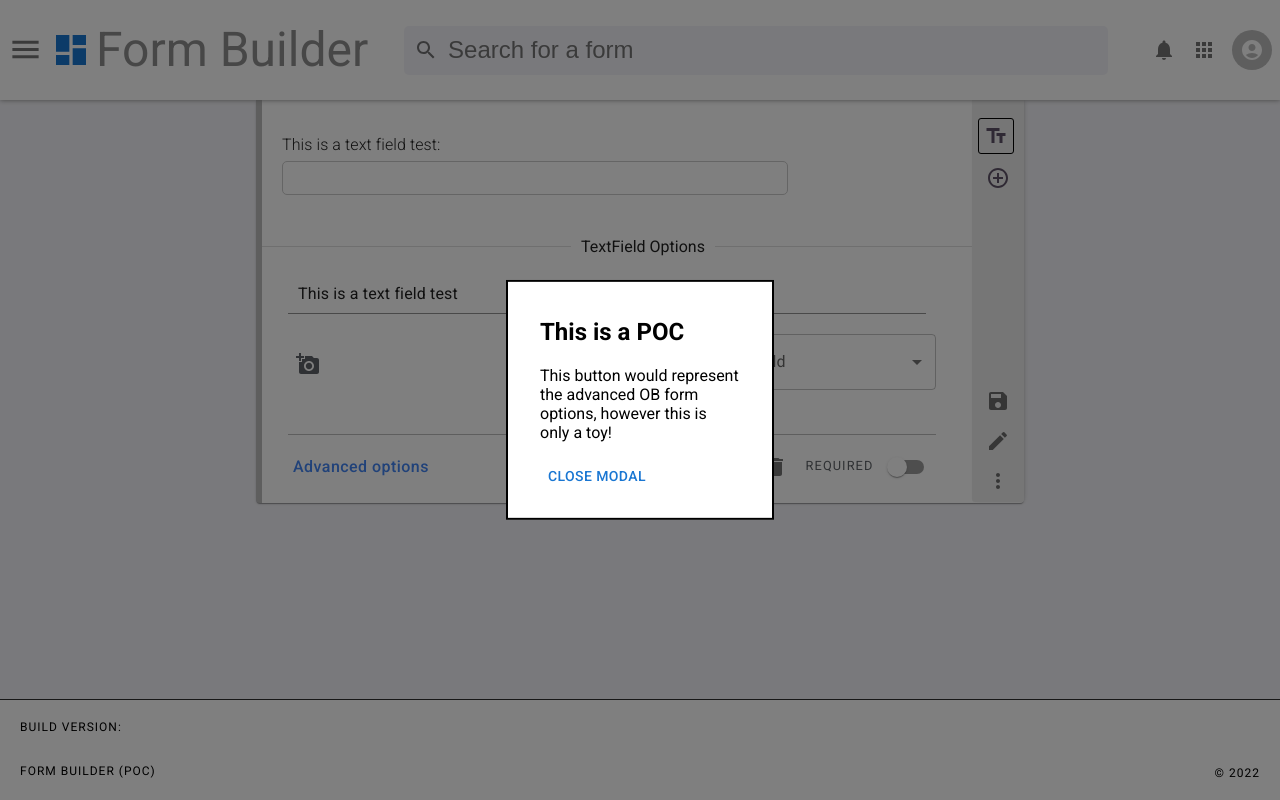
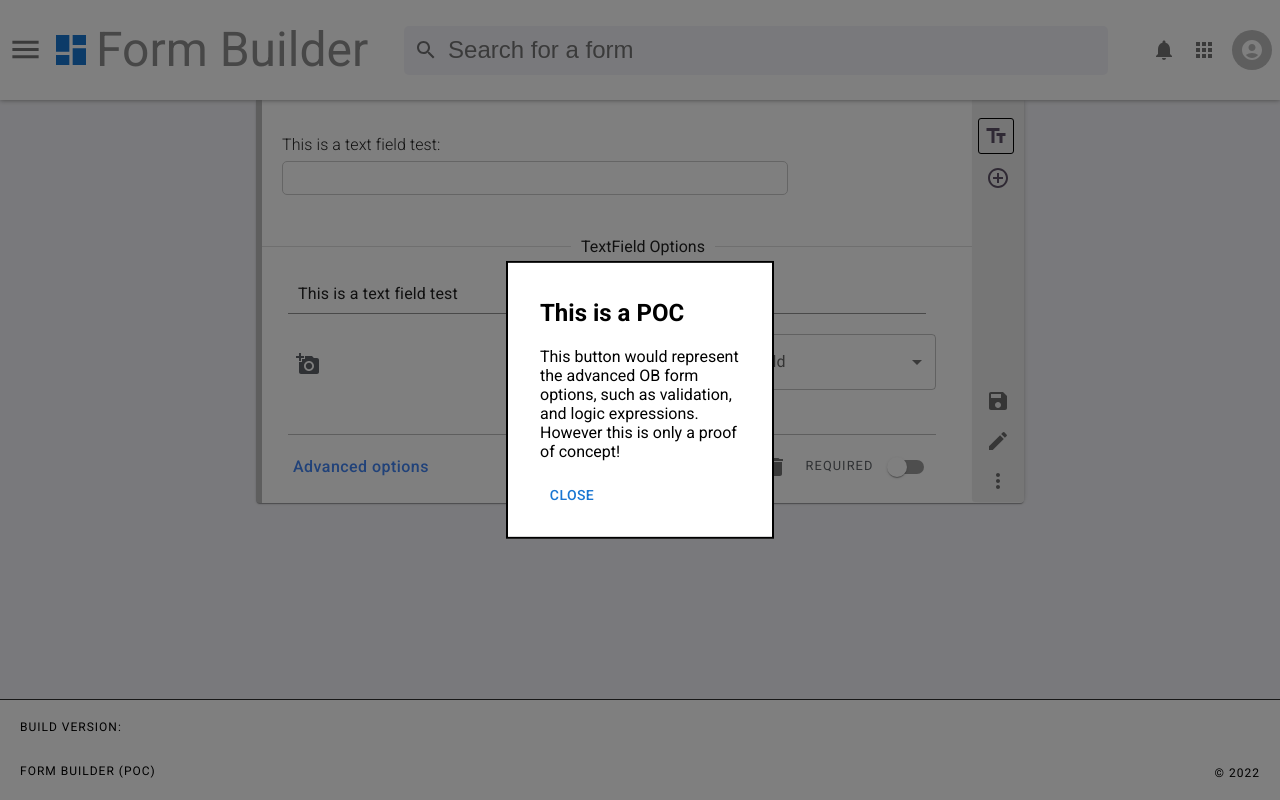
Before and after one commit to Shan1983/AI-form-builder, a React (Create React App) app: page /form/1 in a window 1280 px wide. Both pictures are taken after a click on the button "Advanced options". Shown: the part 405-1205 px from the top of the page. Built offline with nearby package versions, Linux system fonts and the light colour scheme.

Commit message:
updated wording on modal and changed how dnd works when element is removed

```diff
--- a/src/components/Form/Builder/Builder.js
+++ b/src/components/Form/Builder/Builder.js
@@ -264,6 +264,7 @@ const Builder = () => {
             >
               <div>
                 <div style={{ marginBottom: 0 }}>
+                  {d.open == true ? (
                     <div style={{ width: "100%", marginBottom: 0 }}>
                       <DragIndicatorIcon
                         style={{
@@ -276,6 +277,9 @@ const Builder = () => {
                         fontSize="small"
                       />
                     </div>
+                  ) : (
+                    ""
+                  )}
                   <Accordion
                     expanded={d.open}
                     className={
@@ -621,11 +625,11 @@ const Builder = () => {
                                 <h2 id="child-modal-title">This is a POC</h2>
                                 <p id="child-modal-description">
                                   This button would represent the advanced OB
-                                  form options, however this is only a toy!
+                                  form options, such as validation, and logic
+                                  expressions. However this is only a proof of
+                                  concept!
                                 </p>
-                                <Button onClick={handleClose}>
-                                  Close Modal
-                                </Button>
+                                <Button onClick={handleClose}>Close</Button>
                               </Box>
                             </Modal>
 
```
Lines whose indentation alone changed are shown as unchanged.
